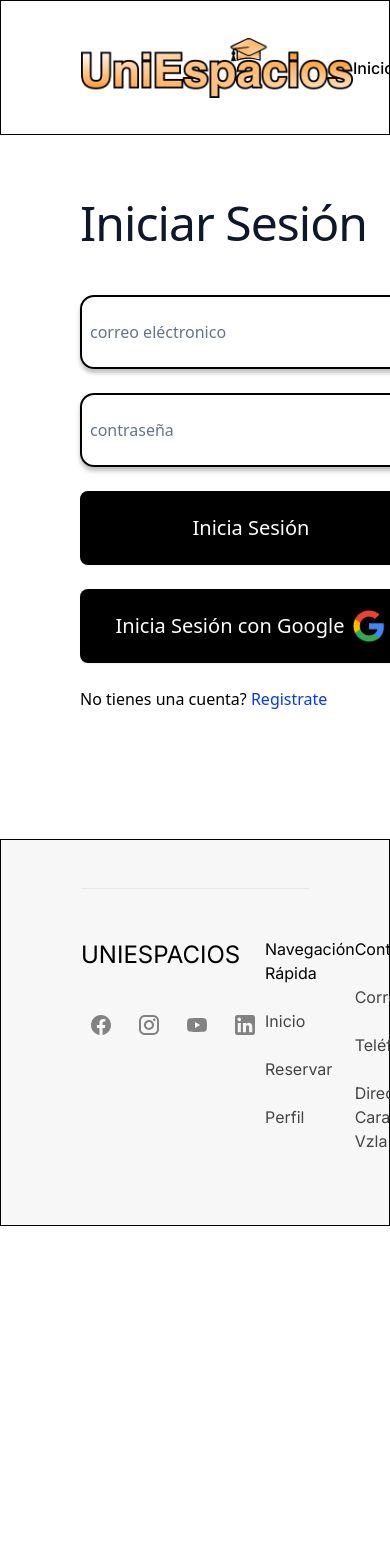
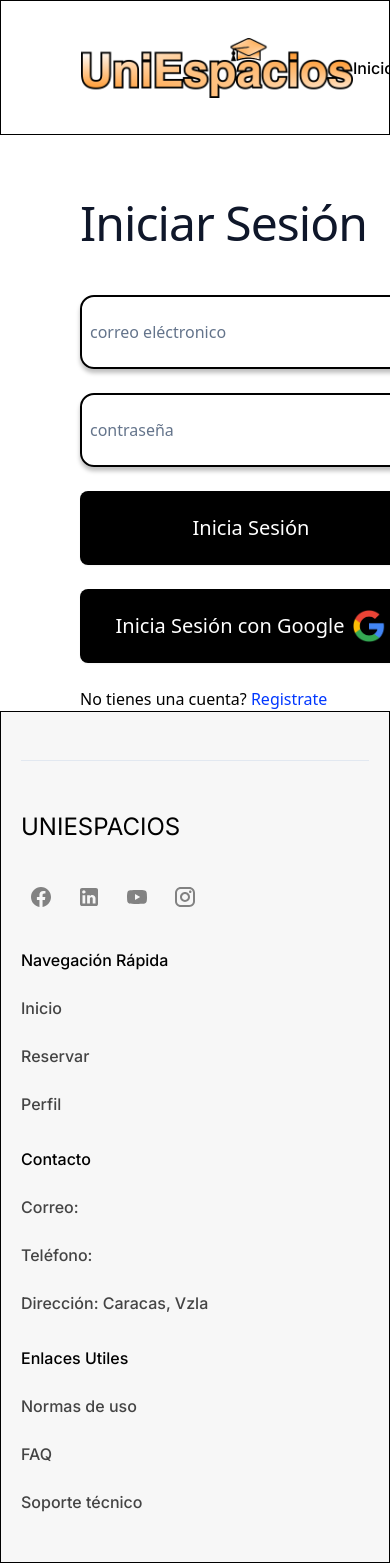
Before and after one commit to leHeix/microproyecto2, a React (Vite) app: page /login in a window 390 px wide. Shown: the top 1563 px of the page. Before the commit the page ends 1226 px from the top, so only its background shows below. Built offline with nearby package versions, Linux system fonts and the light colour scheme.

Commit message:
Agregar footer a AppLayout

```diff
--- a/src/AppLayout.tsx
+++ b/src/AppLayout.tsx
@@ -1,5 +1,6 @@
 import { Outlet } from "react-router";
 import { NavigationHeader } from "./NavigationHeader";
+import { NavigationFooter } from "./NavigationFooter";
 
 export default function AppLayout()
 {
@@ -7,6 +8,7 @@ export default function AppLayout()
         <>
             <NavigationHeader />
             <Outlet />
+            <NavigationFooter />
         </>
     )
 }
--- a/src/screens/LandingPage/sections/NavigationFooterSection/NavigationFooterSection.tsx
+++ b/src/NavigationFooter.tsx
@@ -1,7 +1,7 @@
 import React from "react";
-import { Separator } from "../../../../components/ui/separator";
+import { Separator } from "./components/ui/separator";
 
-export const NavigationFooterSection = (): JSX.Element => {
+export const NavigationFooter = (): JSX.Element => {
   // Navigation links data
   const quickNavLinks = [
     { title: "Navegación Rápida", isHeader: true },
--- a/src/screens/LandingPage/LandingPage.tsx
+++ b/src/screens/LandingPage/LandingPage.tsx
@@ -1,9 +1,9 @@
 import React from "react";
 import { HeroSection } from "./sections/HeroSection";
-import { NavigationFooterSection } from "./sections/NavigationFooterSection";
 import { OurSpacesSection } from "./sections/OurSpacesSection";
 import { ReserveSpaceSection } from "./sections/ReserveSpaceSection";
 import { ReviewsSection } from "./sections/ReviewsSection/ReviewsSection";
+import { NavigationFooter } from "../../NavigationFooter";
 
 export const LandingPage = (): JSX.Element => {
   return (
@@ -13,7 +13,6 @@ export const LandingPage = (): JSX.Element => {
         <OurSpacesSection />
         <ReserveSpaceSection />
         <ReviewsSection />
-        <NavigationFooterSection />
       </div>
     </div>
   );
--- a/src/screens/LandingPage/sections/NavigationFooterSection/index.ts
+++ /dev/null
@@ -1 +0,0 @@
-export { NavigationFooterSection } from "./NavigationFooterSection";
--- a/src/screens/Login/Login.tsx
+++ b/src/screens/Login/Login.tsx
@@ -1,40 +1,8 @@
 import React from "react";
-import { Link } from "react-router-dom";
 import { Button } from "../../components/ui/button";
 import { Input } from "../../components/ui/input";
-import { Separator } from "../../components/ui/separator";
-import { NavigationHeader } from "../../NavigationHeader";
 
 export const Login = (): JSX.Element => {
-  // Navigation links data
-  const navigationLinks = [
-    { title: "Inicio", url: "#" },
-    { title: "Reservar", url: "#" },
-    { title: "Perfil", url: "#" },
-  ];
-
-  // Contact information data
-  const contactInfo = [
-    { title: "Correo:", value: "" },
-    { title: "Teléfono:", value: "" },
-    { title: "Dirección: Caracas, Vzla", value: "" },
-  ];
-
-  // Useful links data
-  const usefulLinks = [
-    { title: "Normas de uso", url: "#" },
-    { title: "FAQ", url: "#" },
-    { title: "Soporte técnico", url: "#" },
-  ];
-
-  // Social media icons data
-  const socialIcons = [
-    { src: "/icon.svg", alt: "Icon" },
-    { src: "/icon-2.svg", alt: "Icon" },
-    { src: "/icon-3.svg", alt: "Icon" },
-    { src: "/icon-1.svg", alt: "Icon" },
-  ];
-
   return (
     <div className="bg-white flex flex-row justify-center w-full">
       <div className="bg-white overflow-hidden w-[1280px] relative">
@@ -93,71 +61,6 @@ export const Login = (): JSX.Element => {
             />
           </div>
         </main>
-
-        {/* Footer */}
-        <footer className="w-full mt-32 bg-[#f7f7f7] border border-solid border-black py-12">
-          <div className="px-20">
-            <Separator className="mb-12" />
-
-            <div className="flex justify-between">
-              {/* Brand and Social */}
-              <div className="space-y-8">
-                <h2 className="font-subheading text-[24px] text-black">
-                  UNIESPACIOS
-                </h2>
-
-                <div className="flex items-start gap-2">
-                  {socialIcons.map((icon, index) => (
-                    <div
-                      key={index}
-                      className="w-10 h-10 rounded flex items-center justify-center"
-                    >
-                      <div className="relative w-6 h-6">
-                        <img
-                          className="absolute w-5 h-5 top-0.5 left-0.5"
-                          alt={icon.alt}
-                          src={icon.src}
-                        />
-                      </div>
-                    </div>
-                  ))}
-                </div>
-              </div>
-
-              {/* Navigation Links */}
-              <div className="space-y-6">
-                <h3 className="font-small-text text-black">
-                  Navegación Rápida
-                </h3>
-                {navigationLinks.map((link, index) => (
-                  <div key={index} className="font-small-text text-[#444444]">
-                    {link.title}
-                  </div>
-                ))}
-              </div>
-
-              {/* Contact Info */}
-              <div className="space-y-6">
-                <h3 className="font-small-text text-black">Contacto</h3>
-                {contactInfo.map((info, index) => (
-                  <div key={index} className="font-small-text text-[#444444]">
-                    {info.title} {info.value}
-                  </div>
-                ))}
-              </div>
-
-              {/* Useful Links */}
-              <div className="space-y-6">
-                <h3 className="font-small-text text-black">Enlaces Utiles</h3>
-                {usefulLinks.map((link, index) => (
-                  <div key={index} className="font-small-text text-[#444444]">
-                    {link.title}
-                  </div>
-                ))}
-              </div>
-            </div>
-          </div>
-        </footer>
       </div>
     </div>
   );
--- a/src/screens/Perfil/Perfil.tsx
+++ b/src/screens/Perfil/Perfil.tsx
@@ -5,36 +5,8 @@ import {
   AvatarImage,
 } from "../../components/ui/avatar";
 import { Button } from "../../components/ui/button";
-import { Card, CardContent } from "../../components/ui/card";
-import { Separator } from "../../components/ui/separator";
 
 export const Perfil = (): JSX.Element => {
-  // Navigation links for footer
-  const navigationLinks = [
-    { title: "Inicio", href: "#" },
-    { title: "Reservar", href: "#" },
-    { title: "Perfil", href: "#" },
-  ];
-
-  const contactInfo = [
-    { title: "Correo:", value: "" },
-    { title: "Teléfono:", value: "" },
-    { title: "Dirección: Caracas, Vzla", value: "" },
-  ];
-
-  const usefulLinks = [
-    { title: "Normas de uso", href: "#" },
-    { title: "FAQ", href: "#" },
-    { title: "Soporte técnico", href: "#" },
-  ];
-
-  const socialIcons = [
-    { src: "/icon.svg", alt: "Facebook" },
-    { src: "/icon-2.svg", alt: "LinkedIn" },
-    { src: "/icon-1.svg", alt: "YouTube" },
-    { src: "/icon-3.svg", alt: "Instagram" },
-  ];
-
   return (
     <div className="bg-white flex flex-row justify-center w-full">
       <div className="bg-white overflow-hidden w-[1280px] relative">
@@ -86,83 +58,6 @@ export const Perfil = (): JSX.Element => {
             </div>
           </div>
         </main>
-
-        {/* Footer */}
-        <footer className="w-full bg-[#f7f7f7] border border-solid border-black pt-12 pb-8 px-20">
-          <Separator className="mb-12" />
-
-          <div className="grid grid-cols-1 md:grid-cols-4 gap-8">
-            {/* Brand and Social */}
-            <div className="flex flex-col gap-8">
-              <h3 className="font-subheading text-black text-[24px] leading-9">
-                UNIESPACIOS
-              </h3>
-
-              <div className="flex items-start gap-2">
-                {socialIcons.map((icon, index) => (
-                  <Card
-                    key={index}
-                    className="w-10 h-10 rounded flex items-center justify-center"
-                  >
-                    <CardContent className="p-0 flex items-center justify-center w-6 h-6">
-                      <img className="w-5 h-5" alt={icon.alt} src={icon.src} />
-                    </CardContent>
-                  </Card>
-                ))}
-              </div>
-            </div>
-
-            {/* Navigation Links */}
-            <div className="flex flex-col gap-6">
-              <h4 className="font-small-text font-medium text-black text-base">
-                Navegación Rápida
-              </h4>
-
-              {navigationLinks.map((link, index) => (
-                <a
-                  key={index}
-                  href={link.href}
-                  className="font-small-text font-medium text-[#444444] text-base"
-                >
-                  {link.title}
-                </a>
-              ))}
-            </div>
-
-            {/* Contact Info */}
-            <div className="flex flex-col gap-6">
-              <h4 className="font-small-text font-medium text-black text-base">
-                Contacto
-              </h4>
-
-              {contactInfo.map((info, index) => (
-                <p
-                  key={index}
-                  className="font-small-text font-medium text-[#444444] text-base"
-                >
-                  {info.title} {info.value}
-                </p>
-              ))}
-            </div>
-
-            {/* Useful Links */}
-            <div className="flex flex-col gap-6">
-              <h4 className="font-small-text font-medium text-black text-base">
-                Enlaces Utiles
-              </h4>
-
-              {usefulLinks.map((link, index) => (
-                <a
-                  key={index}
-                  href={link.href}
-                  className="font-small-text font-medium text-[#444444] text-base"
-                >
-                  {link.title}
-                </a>
-              ))}
-            </div>
-          </div>
-        </footer>
       </div>
     </div>
   );
```
